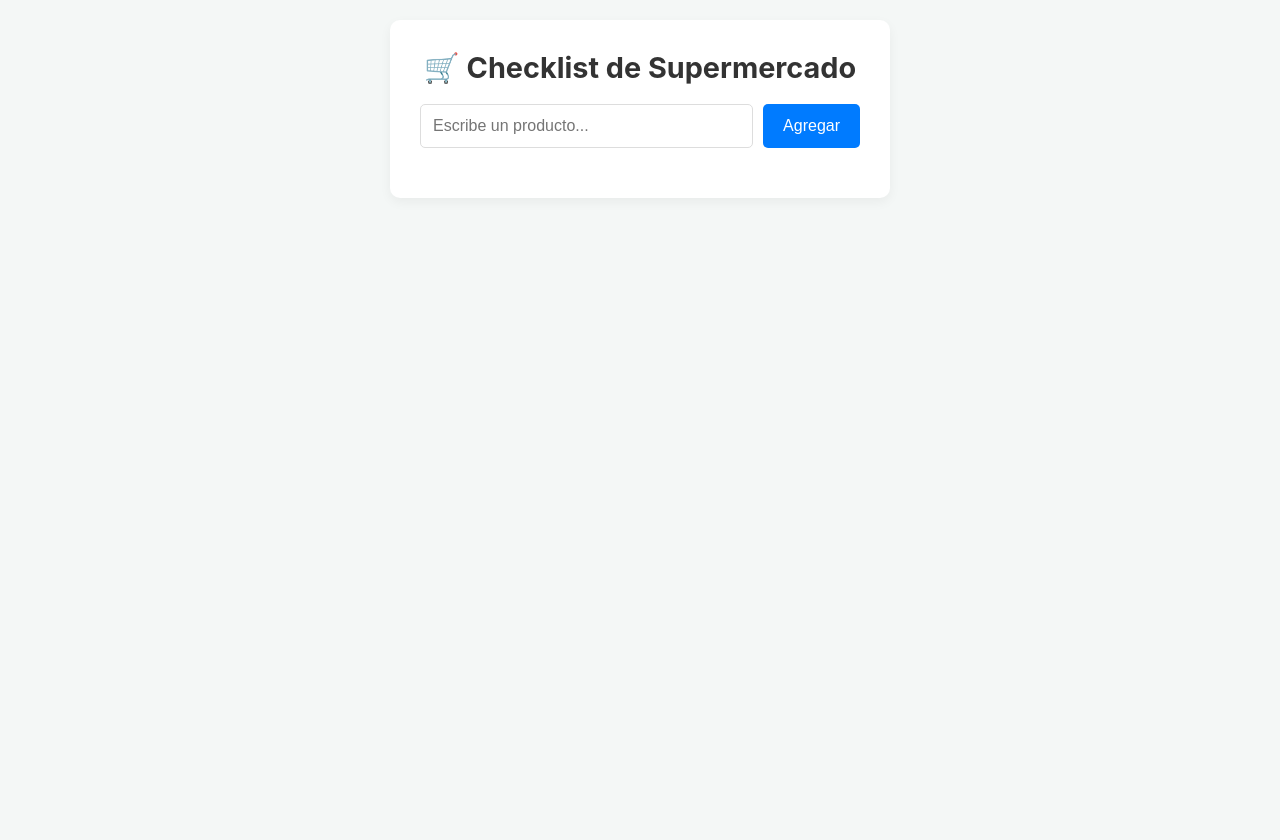
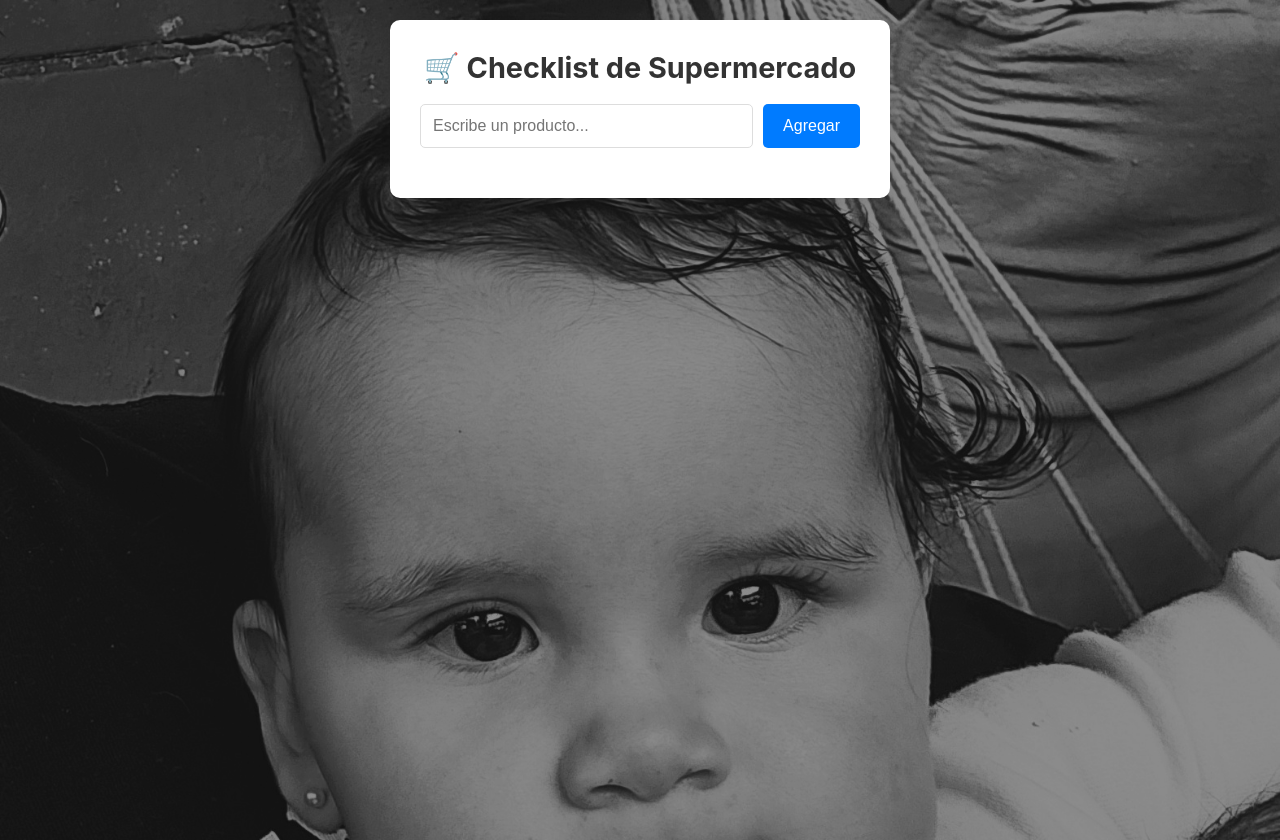
Before and after one commit to PatooAgh/checklist-supermercado, a plain HTML site: page index.html in a window 1280 px wide. Drawn offline with Linux system fonts and the light colour scheme.

Commit message:
Añadí la imagen de fondo

```diff
--- a/style.css
+++ b/style.css
@@ -1,12 +1,34 @@
-body {
+
+    body {
     font-family: -apple-system, BlinkMacSystemFont, "Segoe UI", Roboto, Helvetica, Arial, sans-serif;
-    background-color: #f4f7f6;
+
+    /* --- INICIO: FONDO ESTILIZADO --- */
+
+    /* 1. Reemplaza 'fondo.jpg' si tu imagen se llama diferente */
+    background-image: linear-gradient(rgba(0, 0, 0, 0.4), rgba(0, 0, 0, 0.4)), url('fondo.jpg');
+
+    /* 2. Hace que la imagen cubra toda la pantalla */
+    background-size: cover;
+
+    /* 3. Centra la imagen */
+    background-position: center;
+
+    /* 4. Evita que la imagen se repita si es pequeña */
+    background-repeat: no-repeat;
+
+    /* 5. ¡Este es el truco! Fija la imagen para que la lista
+       se deslice "por encima" de ella. */
+    background-attachment: fixed;
+
+    /* --- FIN: FONDO ESTILIZADO --- */
+
     margin: 0;
     padding: 20px;
     display: flex;
     justify-content: center;
-    align-items: flex-start; /* Cambiado a flex-start para mejor vista en móvil */
+    align-items: flex-start;
     min-height: 100vh;
+
 }
 
 .container {
```
Also changed, not shown: fondo.JPG (added).
